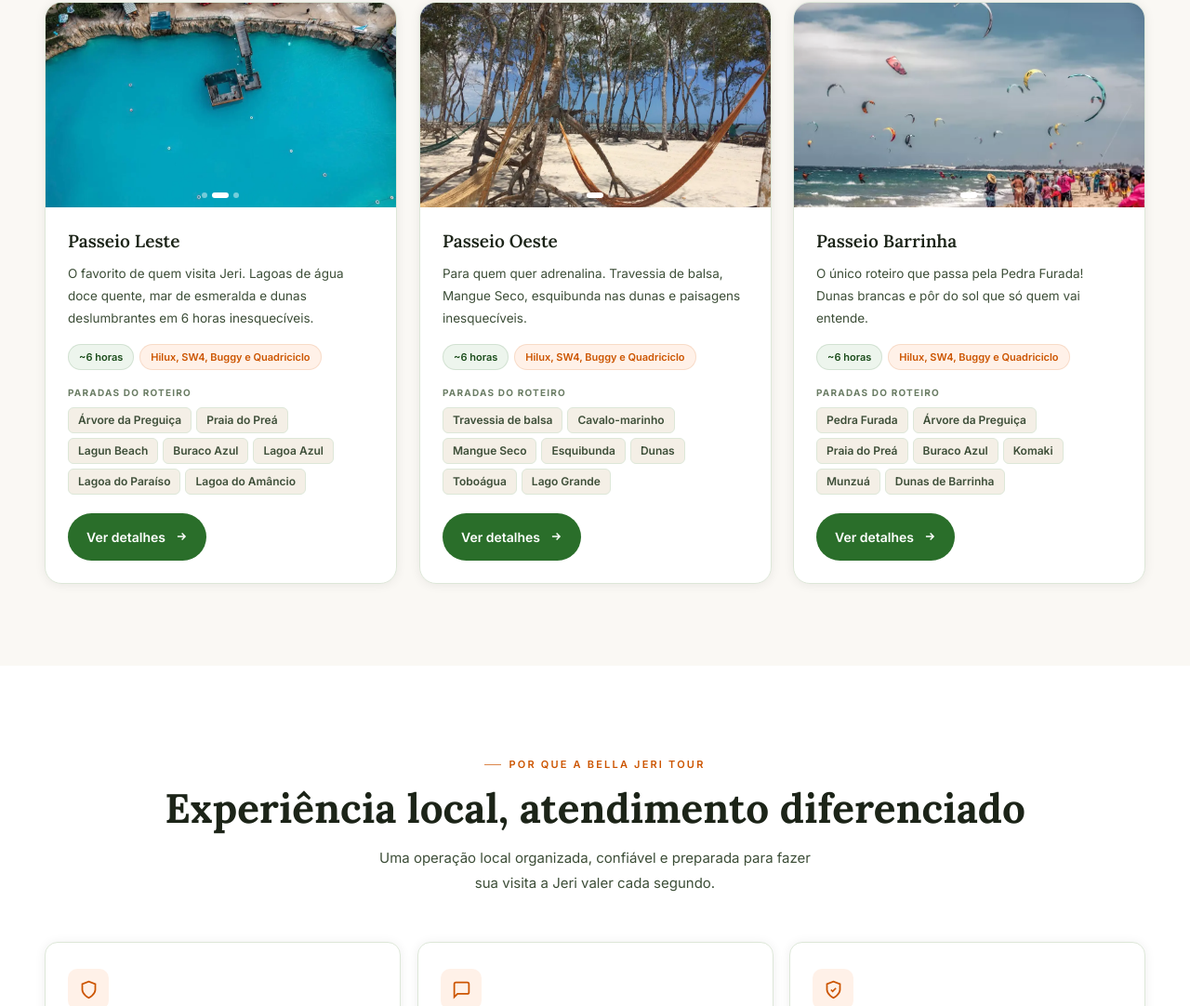
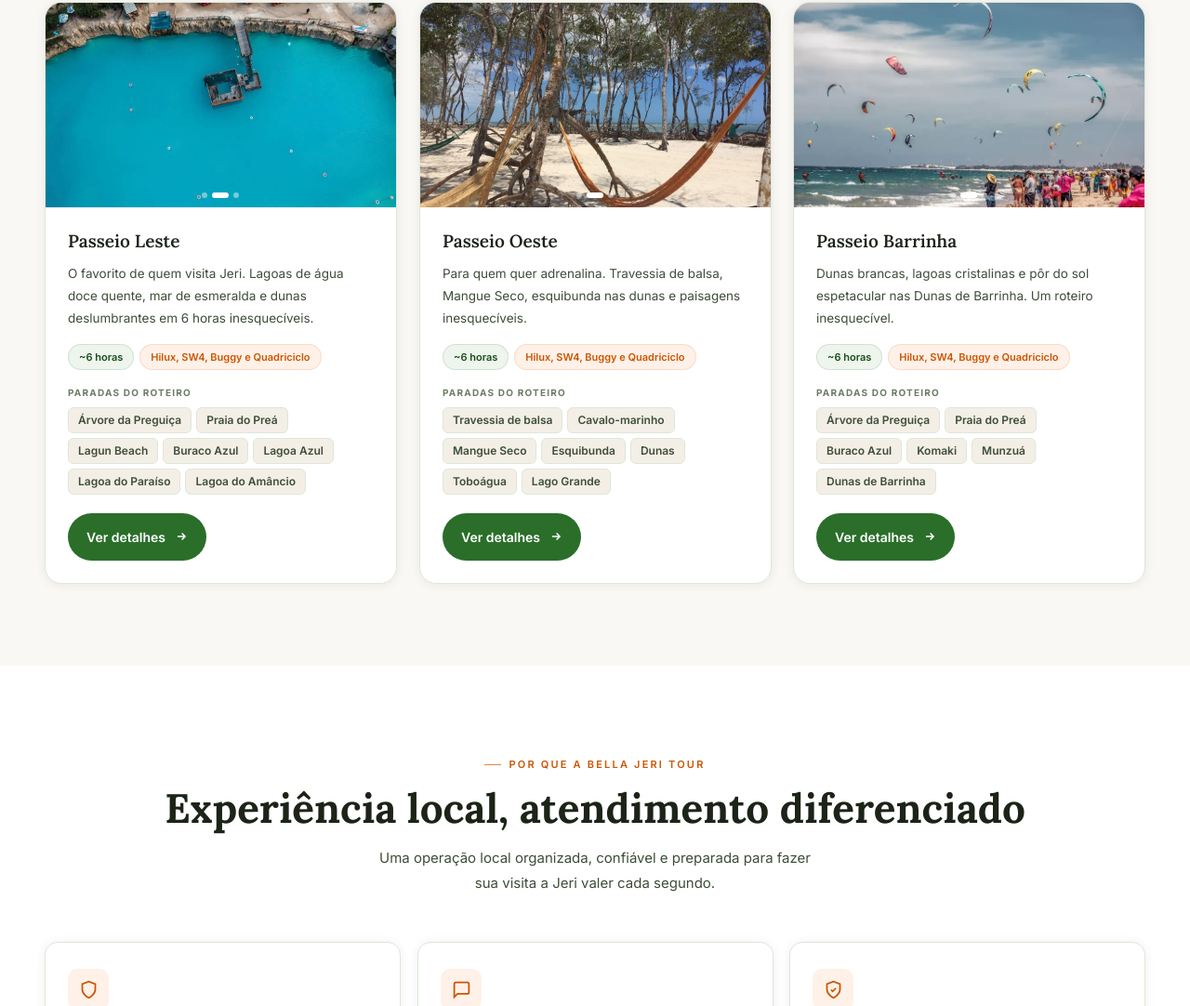
Before and after one commit to thiagosda/bellajeri_tour, a website: page index.html in a window 1280 px wide. Shown: the part 1796-2878 px from the top of the page at 93% size. Drawn offline with Linux system fonts and the light colour scheme; files whose address does not match are found by name.

Commit message:
fix: remover Pedra Furada do card do Passeio Barrinha

```diff
--- a/index.html
+++ b/index.html
@@ -372,10 +372,10 @@
           </div>
           <div class="pcard-body">
             <h3 class="pcard-title">Passeio Barrinha</h3>
-            <p class="pcard-desc">O &uacute;nico roteiro que passa pela Pedra Furada! Dunas brancas e p&ocirc;r do sol que s&oacute; quem vai entende.</p>
+            <p class="pcard-desc">Dunas brancas, lagoas cristalinas e p&ocirc;r do sol espetacular nas Dunas de Barrinha. Um roteiro inesquec&iacute;vel.</p>
             <div class="chips"><span class="chip">~6 horas</span><span class="chip or">Hilux, SW4, Buggy e Quadriciclo</span></div>
             <div class="paradas-lbl">Paradas do roteiro</div>
-            <div class="paradas"><span class="parada">Pedra Furada</span><span class="parada">&Aacute;rvore da Pregui&ccedil;a</span><span class="parada">Praia do Pre&aacute;</span><span class="parada">Buraco Azul</span><span class="parada">Komaki</span><span class="parada">Munzu&aacute;</span><span class="parada">Dunas de Barrinha</span></div>
+            <div class="paradas"><span class="parada">&Aacute;rvore da Pregui&ccedil;a</span><span class="parada">Praia do Pre&aacute;</span><span class="parada">Buraco Azul</span><span class="parada">Komaki</span><span class="parada">Munzu&aacute;</span><span class="parada">Dunas de Barrinha</span></div>
             <div style="display:flex;gap:10px;flex-wrap:wrap;margin-top:16px;">
               <a href="/passeio-barrinha-jericoacoara" class="btn-reservar">Ver detalhes <svg width="14" height="14" viewBox="0 0 24 24" fill="none" stroke="currentColor" stroke-width="2.5"><path d="M5 12h14M13 6l6 6-6 6"/></svg></a>
               <a href="https://wa.me/5588996586244?text=Ol%C3%A1!%20Quero%20reservar%20o%20Passeio%20Barrinha%20em%20Jericoacoara." class="btn-ghost" target="_blank" style="font-size:13px;padding:10px 18px;">Reservar</a>
```
Also changed, not shown: passeios-em-jericoacoara.html (+2 -2 lines).
